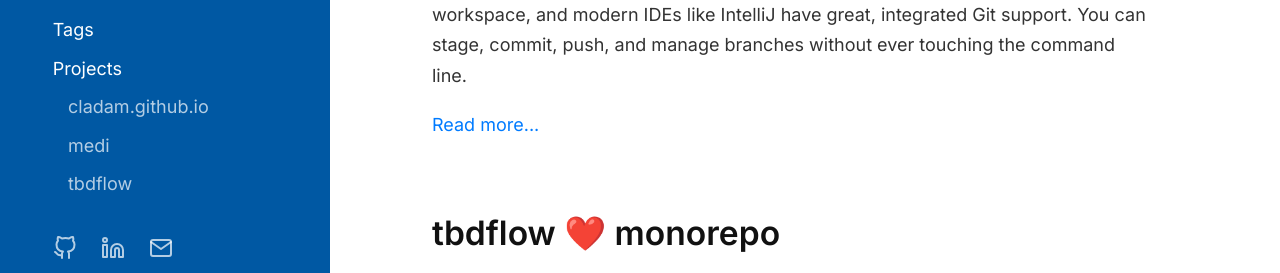
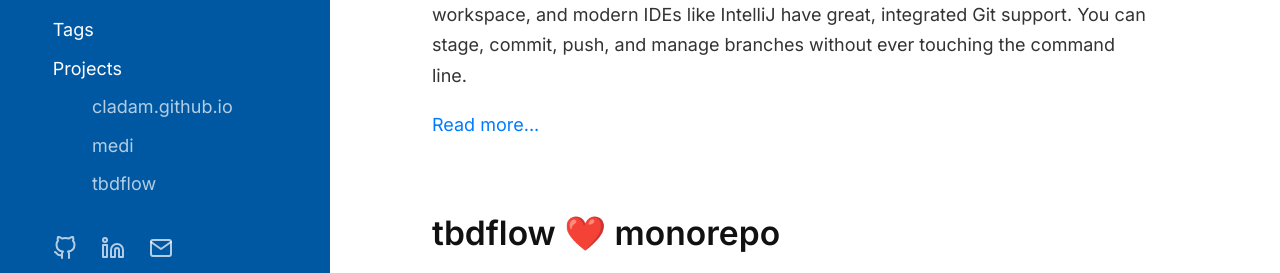
Before and after one commit to cladam/cladam.github.io, a Jekyll site: the page built from index.html, in a window 1280 px wide. Shown: the part 593-866 px from the top of the page. Built offline with Jekyll 4.4.1, drawn with Linux system fonts in a browser that asks for light colours; the list of posts is cut into pages by our own code.

Commit message:
Indent project links in the sidebar

```diff
--- a/assets/css/style.css
+++ b/assets/css/style.css
@@ -144,6 +144,10 @@ a:hover {
     stroke: var(--sidebar-highlight-color);
 }
 
+/* Indent project links in the sidebar */
+.project-nav-item {
+  padding-left: 1.5rem;
+}
 
 .sidebar-footer {
     margin-top: auto;
```
